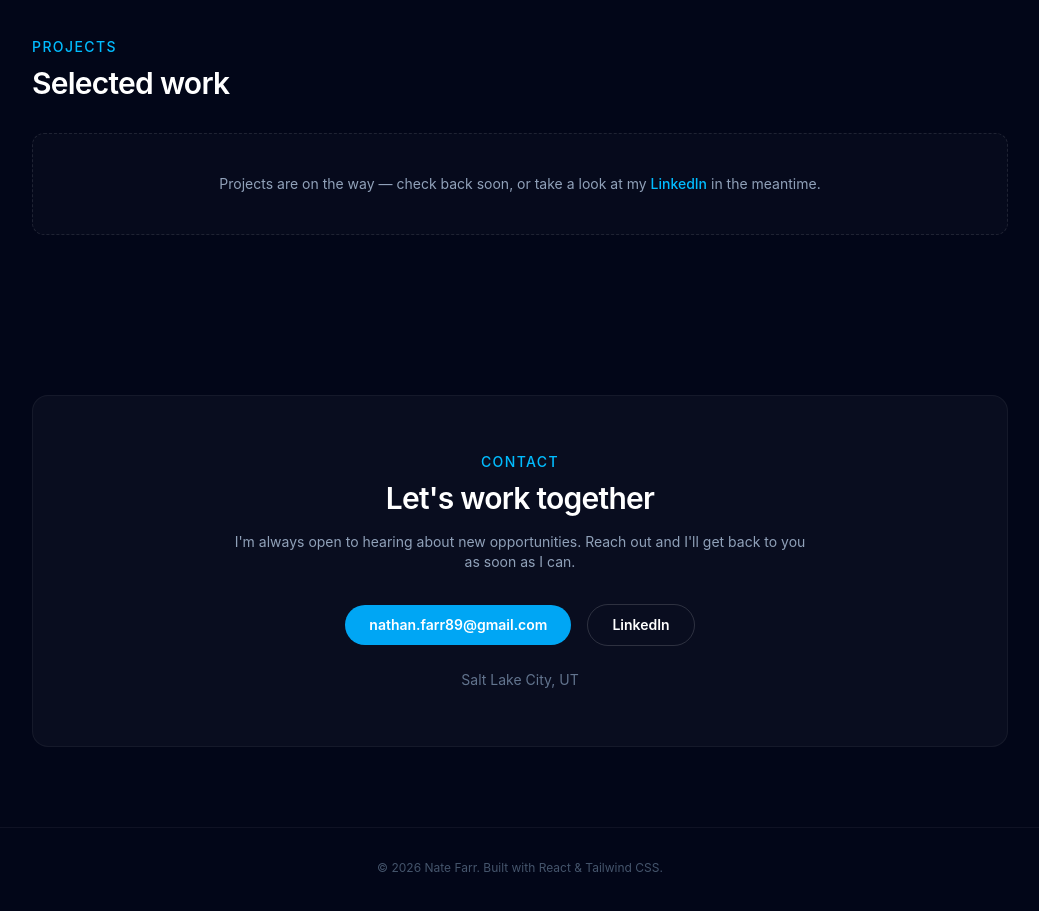
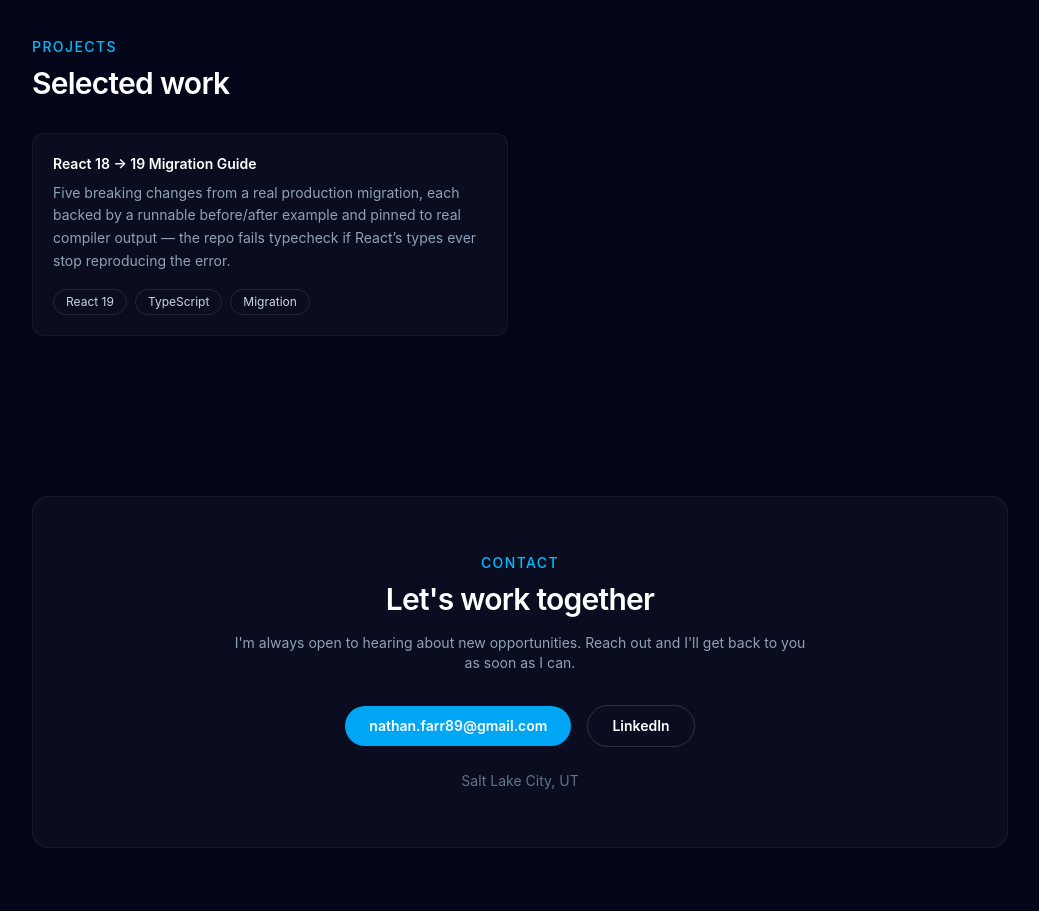
Before and after one commit to nathanfarr89/portfolio, a React (Vite) app: page / in a window 1280 px wide. Shown: the part 3440-4351 px from the top of the page, without its empty margins (120-1159 px from the left). Built offline with nearby package versions, Linux system fonts and the light colour scheme.

Commit message:
Add first project: React 18 to 19 migration guide
Links to a standalone repo of verified React 19 breaking changes
(github.com/nathanfarr89/react-18-to-19-migration-guide).

Co-Authored-By: Claude Sonnet 5 <noreply@anthropic.com>

```diff
--- a/src/data/projects.ts
+++ b/src/data/projects.ts
@@ -7,4 +7,12 @@ export type Project = {
 
 // Add projects here as they're ready — the Projects section renders
 // a "coming soon" placeholder automatically while this stays empty.
-export const projects: Project[] = []
+export const projects: Project[] = [
+  {
+    title: 'React 18 → 19 Migration Guide',
+    description:
+      'Five breaking changes from a real production migration, each backed by a runnable before/after example and pinned to real compiler output — the repo fails typecheck if React’s types ever stop reproducing the error.',
+    tags: ['React 19', 'TypeScript', 'Migration'],
+    href: 'https://github.com/nathanfarr89/react-18-to-19-migration-guide',
+  },
+]
```
